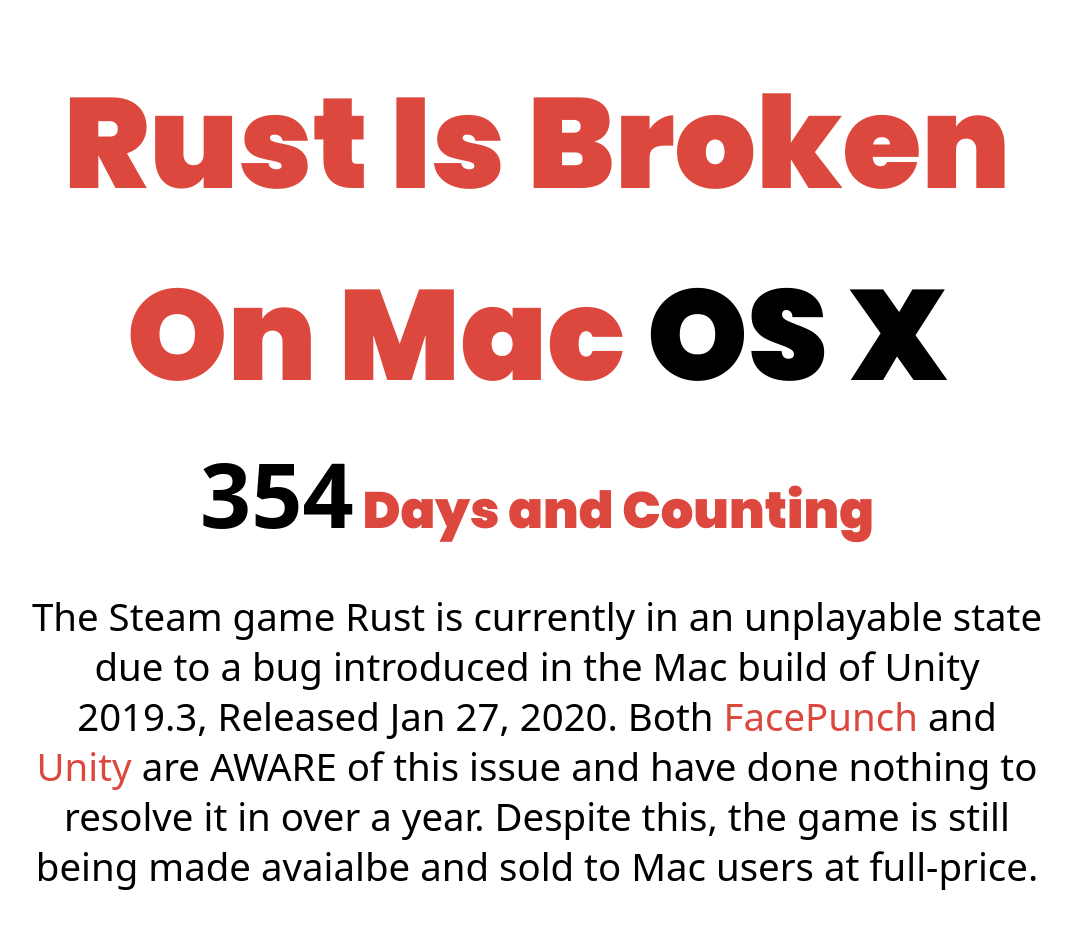
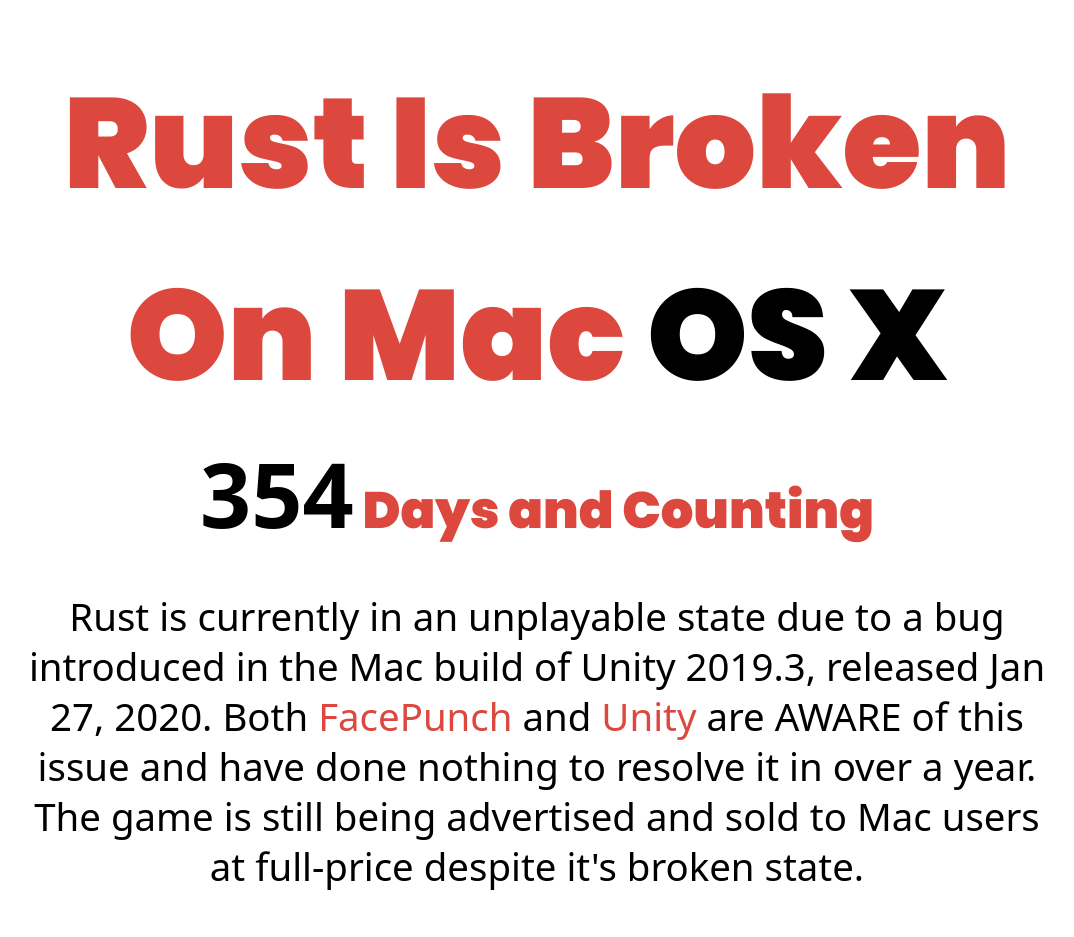
Before and after one commit to hvanlear/FixRustSite, a plain HTML site: page index.html in a window 1280 px wide. Shown: the top 937 px of the page, without its empty margins (103-1177 px from the left). Drawn offline with Linux system fonts and the light colour scheme.

Commit message:
description edit

```diff
--- a/index.html
+++ b/index.html
@@ -20,12 +20,13 @@
       >
       <div class="containerText">
         <p class="desc">
-          The Steam game Rust is currently in an unplayable state due to a bug
-          introduced in the Mac build of Unity 2019.3, Released Jan 27, 2020.
-          Both <span class="highlightRed">FacePunch</span> and
+          Rust is currently in an unplayable state due to a bug introduced in
+          the Mac build of Unity 2019.3, released Jan 27, 2020. Both
+          <span class="highlightRed">FacePunch</span> and
           <span class="highlightRed">Unity</span> are AWARE of this issue and
-          have done nothing to resolve it in over a year. Despite this, the game
-          is still being made avaialbe and sold to Mac users at full-price.
+          have done nothing to resolve it in over a year. The game is still
+          being advertised and sold to Mac users at full-price despite it's
+          broken state.
         </p>
       </div>
       <a href="https://twitter.com/FixRustOnMac" target="_blank">
```
